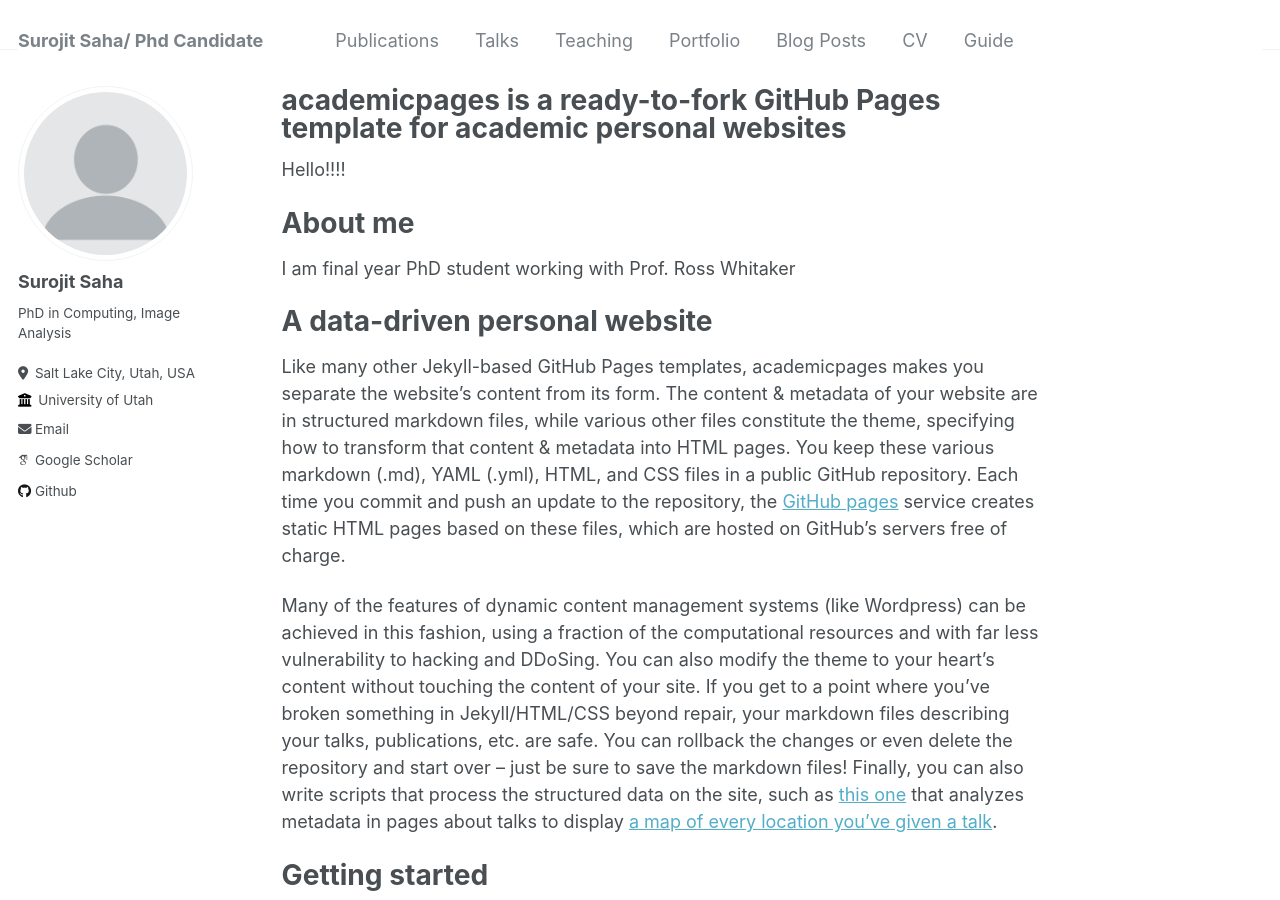
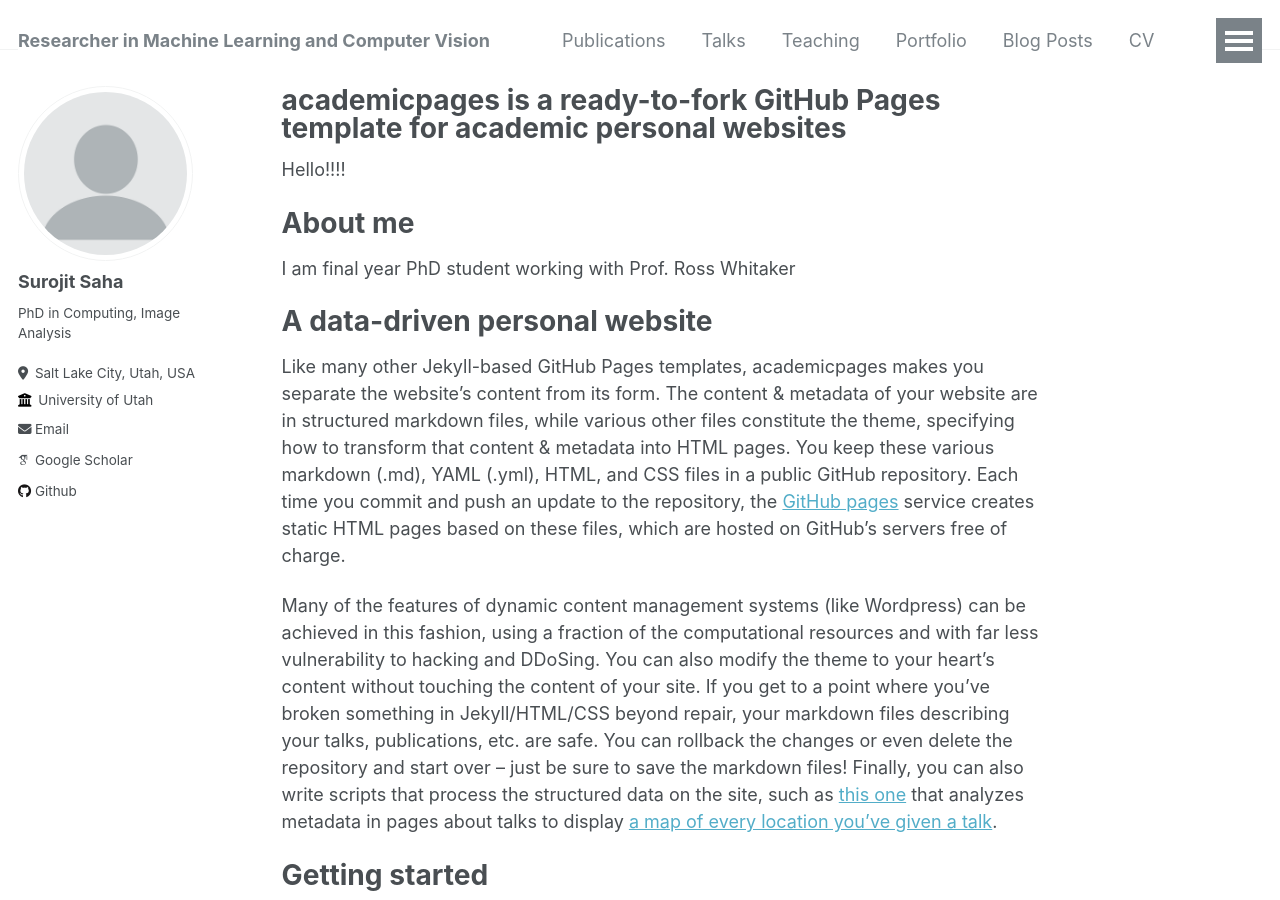
Before and after one commit to Surojit-Utah/Surojit-Utah.github.io, a Jekyll site: the page built from _pages/about.md, in a window 1280 px wide and 900 px high. Built offline with Jekyll 4.4.1, drawn with Linux system fonts in a browser that asks for light colours; some web fonts are replaced.

Commit message:
Update _config.yml

```diff
--- a/_config.yml
+++ b/_config.yml
@@ -7,7 +7,7 @@
 
 # Site Settings
 locale                   : "en-US"
-title                    : "Surojit Saha/ Phd Candidate"
+title                    : "Researcher in Machine Learning and Computer Vision"
 title_separator          : "-"
 name                     : &name "Surojit Saha"
 description              : &description "PhD in Computer Science, University of Utah"
```
